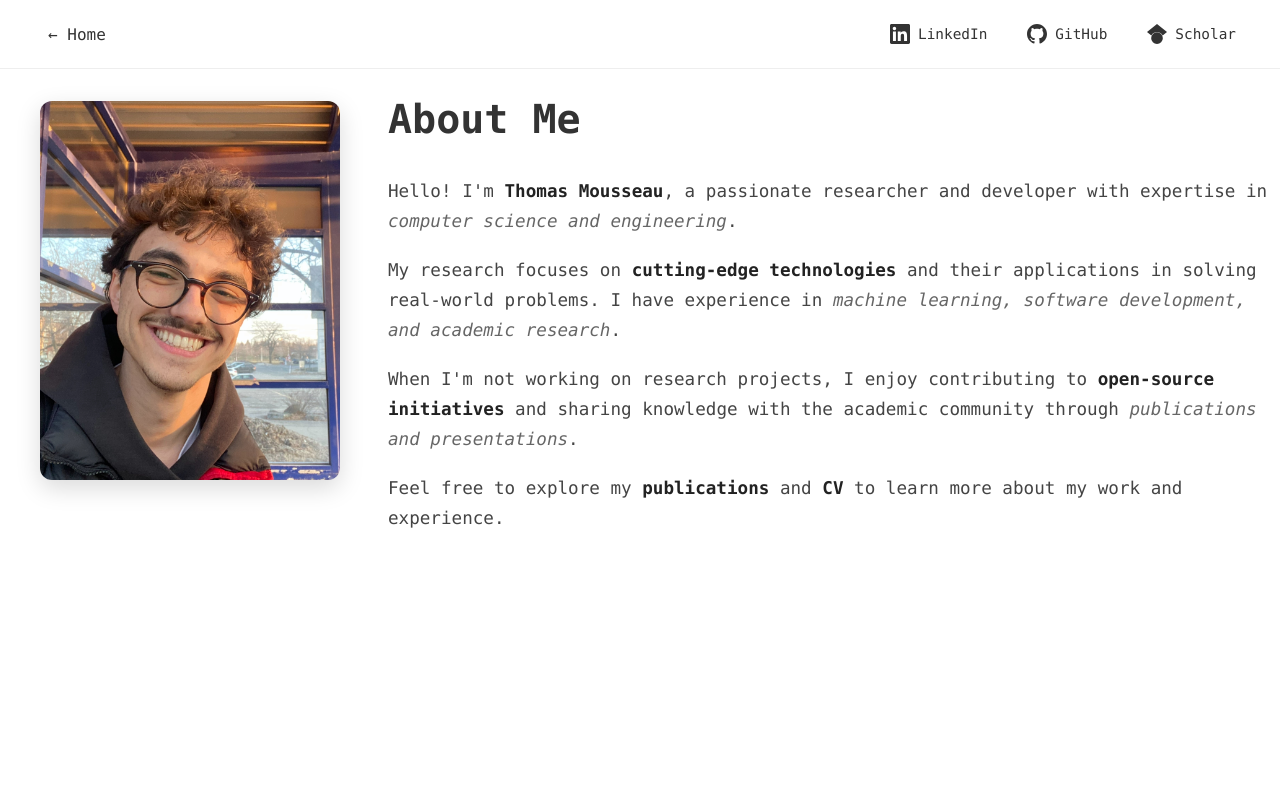
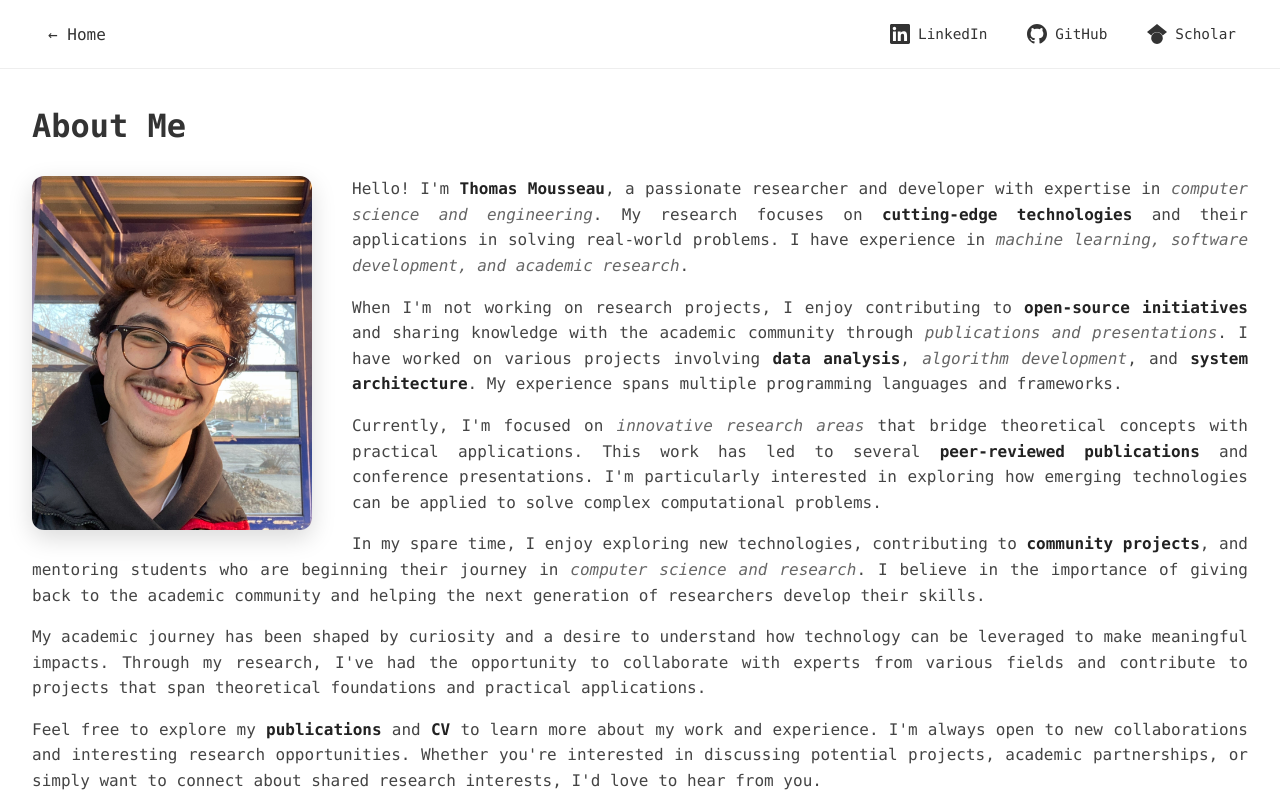
Before and after one commit to ThomasMousseau/ThomasMousseau.github.io, an Angular app: page /about in a window 1280 px wide. Built offline with nearby package versions, Linux system fonts and the light colour scheme.

Commit message:
fix: padding image About me page

```diff
--- a/src/app/about/about.component.css
+++ b/src/app/about/about.component.css
@@ -1,32 +1,29 @@
 .about-container {
-  height: calc(100vh - 70px); /* Account for header height */
-  padding: 2rem;
+  min-height: calc(100vh - 70px);
+  padding: 0;
   display: flex;
-  align-items: center;
-  justify-content: center;
+  justify-content: flex-start;
 }
 
 .about-content {
-  display: grid;
-  grid-template-columns: 25% 75%;
-  gap: 3rem;
-  max-width: 1200px;
+  max-width: none;
   width: 100%;
-  height: 100%;
-  align-items: start;
+  line-height: 1.6;
+  padding: 2rem;
 }
 
-.image-container {
-  display: flex;
-  align-items: flex-start;
-  justify-content: flex-start;
-  margin: 0; /* Remove margin to align with text */
+.about-content h2 {
+  margin-top: 0;
+  margin-bottom: 1.5rem;
+  font-size: 2rem;
+  color: #333;
 }
 
 .profile-image {
-  max-width: 100%;
-  max-height: 400px;
-  width: auto;
+  float: left;
+  margin: 0 2.5rem 1.5rem 0;
+  max-width: 280px;
+  width: 100%;
   height: auto;
   border-radius: 12px;
   box-shadow: 0 8px 24px rgba(0, 0, 0, 0.15);
@@ -38,74 +35,53 @@
   transform: scale(1.02);
 }
 
-.left-bottom {
-  flex: 1;
-  /* Empty for now - space for future content */
-}
-
-.right-section {
-  display: flex;
-  align-items: flex-start;
-  height: 100%;
-}
-
-.about-text {
-  line-height: 1.7;
-  font-size: 1.1rem;
-}
-
-.about-text h2 {
-  font-size: 2.5rem;
-  color: #333;
-  margin: -1.0rem 0 1.5rem 0; /* Increased negative top margin to move title up more */
-  font-weight: 600;
-}
-
-.about-text p {
-  margin-bottom: 1.2rem;
+.about-content p {
+  margin-bottom: 1rem;
+  text-align: justify;
+  font-size: 1rem;
   color: #444;
 }
 
-.about-text strong {
+.about-content strong {
   color: #222;
   font-weight: 600;
 }
 
-.about-text em {
+.about-content em {
   color: #666;
   font-style: italic;
 }
 
+/* Clear float after the last paragraph */
+.about-content::after {
+  content: "";
+  display: table;
+  clear: both;
+}
+
 /* Responsive design */
 @media (max-width: 768px) {
-  .about-container {
+  .about-content {
     padding: 1rem;
-    height: auto;
-    min-height: calc(100vh - 70px);
+  }
+
+  .profile-image {
+    float: none;
+    display: block;
+    margin: 0 auto 1.5rem auto;
+    max-width: 250px;
   }
 
   .about-content {
-    grid-template-columns: 1fr;
-    gap: 2rem;
+    text-align: left;
   }
 
-  .left-section {
-    order: 1;
+  .about-content p {
+    text-align: left;
   }
 
-  .right-section {
-    order: 2;
-  }
-
-  .profile-image {
-    max-height: 300px;
-  }
-
-  .about-text h2 {
-    font-size: 2rem;
-  }
-
-  .about-text {
-    font-size: 1rem;
+  .about-content h2 {
+    text-align: center;
+    font-size: 1.8rem;
   }
 }
--- a/src/app/about/about.component.html
+++ b/src/app/about/about.component.html
@@ -1,37 +1,48 @@
 <div class="about-container">
   <div class="about-content">
-    <div class="left-section">
-      <div class="image-container">
+    <h2>About Me</h2>
     <img src="/profile-photo.jpg" alt="Thomas Mousseau" class="profile-image">
-      </div>
-      <!-- Left bottom section - empty for now -->
-      <div class="left-bottom">
-        <!-- Space for future content -->
-      </div>
-    </div>
-
-    <div class="right-section">
-      <div class="about-text">
-        <h2>About Me</h2>
     <p>
       Hello! I'm <strong>Thomas Mousseau</strong>, a passionate researcher and developer
-          with expertise in <em>computer science and engineering</em>.
-        </p>
-        <p>
-          My research focuses on <strong>cutting-edge technologies</strong> and their
-          applications in solving real-world problems. I have experience in
-          <em>machine learning, software development, and academic research</em>.
+      with expertise in <em>computer science and engineering</em>. My research focuses on
+      <strong>cutting-edge technologies</strong> and their applications in solving real-world
+      problems. I have experience in <em>machine learning, software development, and
+      academic research</em>.
     </p>
     <p>
       When I'm not working on research projects, I enjoy contributing to
       <strong>open-source initiatives</strong> and sharing knowledge with the
-          academic community through <em>publications and presentations</em>.
+      academic community through <em>publications and presentations</em>. I have worked
+      on various projects involving <strong>data analysis</strong>, <em>algorithm
+      development</em>, and <strong>system architecture</strong>. My experience spans
+      multiple programming languages and frameworks.
+    </p>
+    <p>
+      Currently, I'm focused on <em>innovative research areas</em> that bridge
+      theoretical concepts with practical applications. This work has led to
+      several <strong>peer-reviewed publications</strong> and conference presentations.
+      I'm particularly interested in exploring how emerging technologies can be applied
+      to solve complex computational problems.
+    </p>
+    <p>
+      In my spare time, I enjoy exploring new technologies, contributing to
+      <strong>community projects</strong>, and mentoring students who are
+      beginning their journey in <em>computer science and research</em>. I believe
+      in the importance of giving back to the academic community and helping the
+      next generation of researchers develop their skills.
+    </p>
+    <p>
+      My academic journey has been shaped by curiosity and a desire to understand
+      how technology can be leveraged to make meaningful impacts. Through my research,
+      I've had the opportunity to collaborate with experts from various fields and
+      contribute to projects that span theoretical foundations and practical applications.
     </p>
     <p>
       Feel free to explore my <strong>publications</strong> and <strong>CV</strong>
-          to learn more about my work and experience.
+      to learn more about my work and experience. I'm always open to new
+      collaborations and interesting research opportunities. Whether you're interested
+      in discussing potential projects, academic partnerships, or simply want to
+      connect about shared research interests, I'd love to hear from you.
     </p>
   </div>
 </div>
-  </div>
-</div>
--- a/src/app/home/home.component.html
+++ b/src/app/home/home.component.html
@@ -3,7 +3,7 @@
   <p class="description"> Student Researcher | Software Engineer </p>
   <nav>
     <a routerLink="/cv" routerLinkActive="active-link">CV</a>
-    <a routerLink="/about" routerLinkActive="active-link">About</a>
+    <a routerLink="/about" routerLinkActive="active-link">About Me</a>
     <a routerLink="/publications" routerLinkActive="active-link">Publications</a>
   </nav>
 </div>
```
Also changed, not shown: src/assets/prompt.txt (added). Lines whose indentation alone changed are shown as unchanged.
